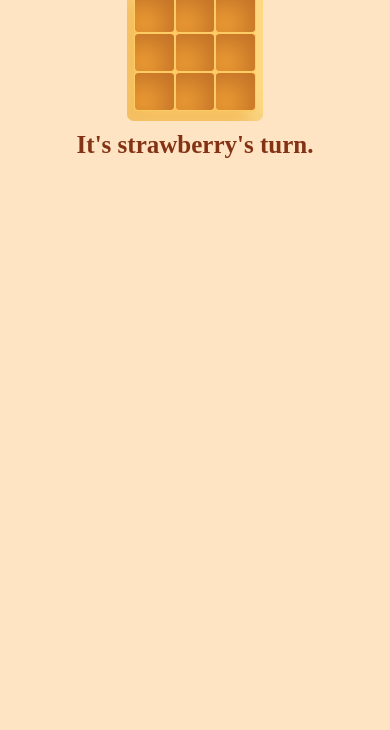
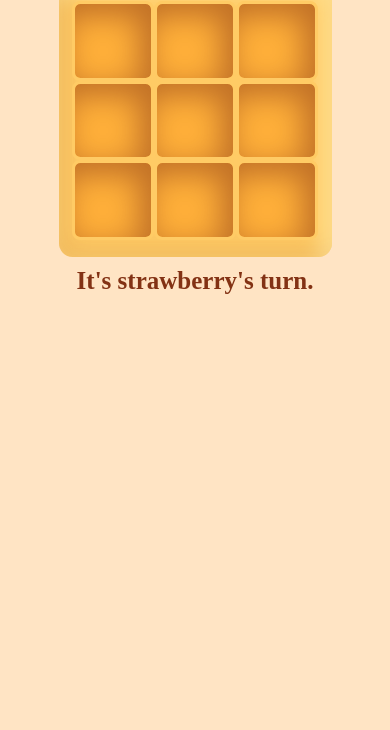
Before and after one commit to AlyssaAlonso/ga-tic-tac-toe, a plain HTML site: page index.html in a window 390 px wide. Shown: the part 114-844 px from the top of the page. Drawn offline with Linux system fonts and the light colour scheme; a web font is replaced by a local one.

Commit message:
modify style.css

```diff
--- a/assets/style.css
+++ b/assets/style.css
@@ -73,3 +73,15 @@ button:hover {
   cursor: pointer;
   background-color: #fc9c23;
 }
+
+@media (max-width: 500px) {
+  #game-board {
+    width: 70vw;
+    height: 70vw;
+  }
+
+  .cell {
+    background-size: 16vw;
+    border-width: 1vw;
+  }
+}
```
